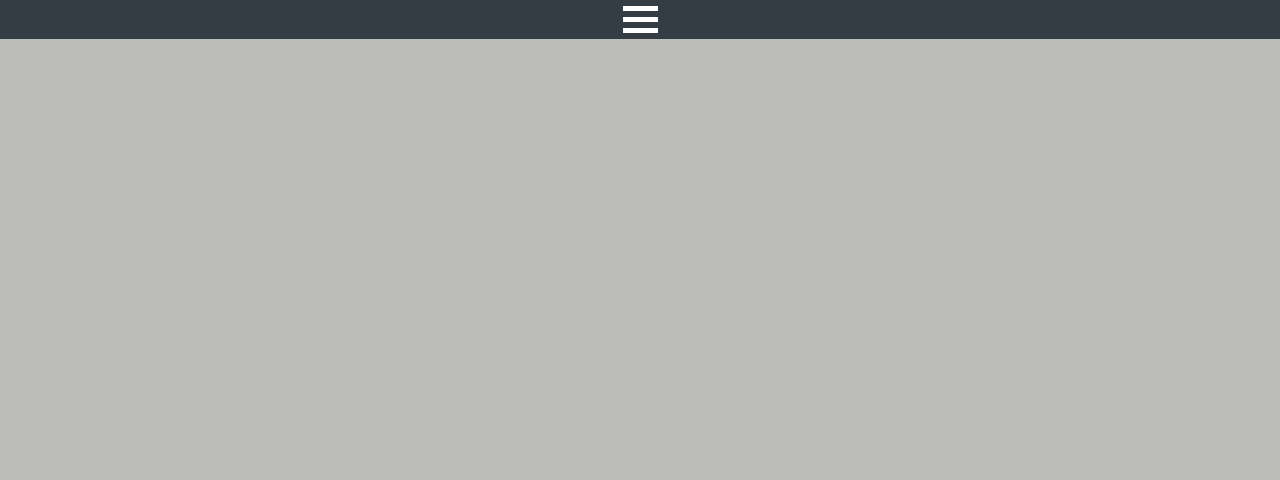
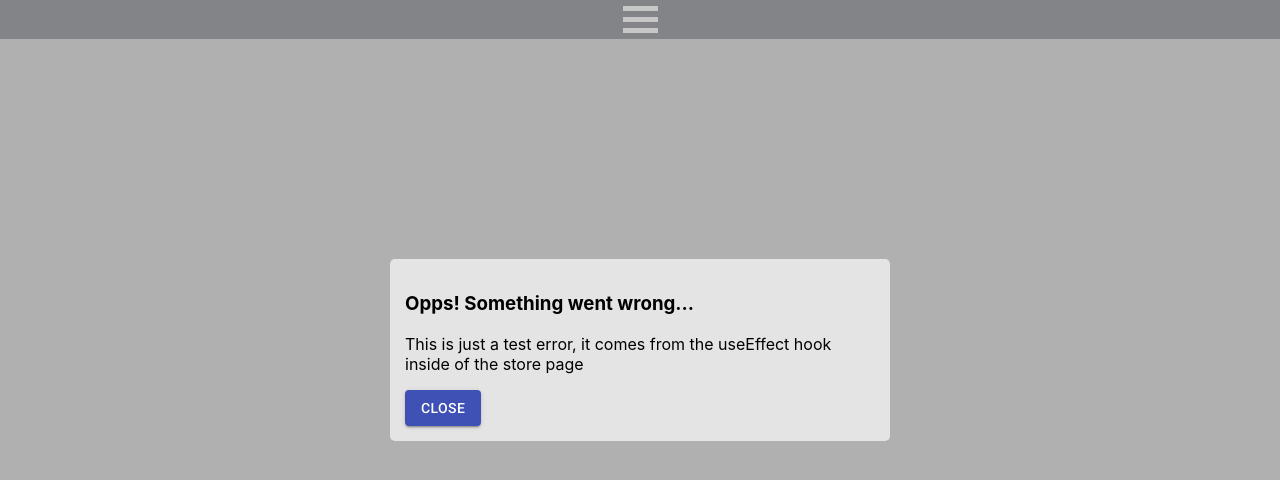
Before and after one commit to Mvcampbell3/initech-launch-system, a React (Create React App) app: page /store in a window 1280 px wide. Shown: the top 480 px of the page. Built offline with nearby package versions, Linux system fonts and the light colour scheme.

Commit message:
error-display component

```diff
--- a/src/App.js
+++ b/src/App.js
@@ -1,4 +1,4 @@
-import React from 'react';
+import React, { useState } from 'react';
 import { BrowserRouter as Router, Route, Switch } from 'react-router-dom';
 import './App.css';
 
@@ -21,11 +21,32 @@ import Store from './pages/Store';
 */
 
 function App() {
+
+  const [user, setUser] = useState(false);
+  const [displayError, setDisplayError] = useState(false);
+  const [errorMessages, setErrorMessages] = useState([]);
+
+  const setErrors = (messages) => {
+    setDisplayError(true);
+    setErrorMessages(messages);
+  }
+
+  const clearErrors = () => {
+    setDisplayError(false);
+    setErrorMessages([]);
+  }
+
   return (
     <Router>
       <Switch>
         <Route exact path='/' render={props => <Landing {...props} />} />
-        <Route exact path='/store' render={props => <Store {...props} />} />
+        <Route exact path='/store' render={props => <Store
+          {...props} user={user}
+          displayError={displayError}
+          errorMessages={errorMessages}
+          setErrors={setErrors}
+          clearErrors={clearErrors}
+        />} />
       </Switch>
     </Router>
   );
--- /dev/null
+++ b/src/components/ErrorDisplay/errorDisplay.css
@@ -0,0 +1,23 @@
+.error-container {
+  position: fixed;
+  top: 0;
+  left: 0;
+  z-index: 30;
+  background-color: rgba(170, 170, 170, 0.658);
+  min-height: 100vh;
+  height: 100vh;
+  width: 100vw;
+  display: grid;
+  place-items: center center;
+}
+
+.error-wrapper {
+  width: 40%;
+  max-width: 500px;
+  min-width: 300px;
+  position: relative;
+  transform: translateY(-50px);
+  padding: 15px;
+  border-radius: 5px;
+  background-color: rgba(255, 255, 255, 0.658);
+}
--- /dev/null
+++ b/src/components/ErrorDisplay/index.js
@@ -0,0 +1,25 @@
+import React from 'react';
+import './errorDisplay.css';
+import Button from '@material-ui/core/Button';
+
+const ErrorDisplay = (props) => {
+  return (
+    <div className="error-container">
+      <div className="error-wrapper">
+        <div className="error-top">
+          <h3 className="error-title">Opps! Something went wrong...</h3>
+        </div>
+        <div className="error-body">
+          {props.errorMessages.map(message => (
+            <p>{message.message}</p>
+          ))}
+        </div>
+        <div className="error-action">
+          <Button variant='contained' onClick={props.clearErrors} color='primary'>Close</Button>
+        </div>
+      </div>
+    </div>
+  );
+}
+
+export default ErrorDisplay;
--- a/src/pages/Landing/landing.css
+++ b/src/pages/Landing/landing.css
@@ -13,7 +13,7 @@
 
 .opac-holder.opac-up {
   background-color: rgba(29, 29, 29, 0.55);
-  transition: background-color 2s;
+  transition: background-color 1s;
   transition-timing-function: ease-in-out;
 }
 
@@ -23,7 +23,7 @@
   display: grid;
   place-items: center;
   min-height: 100vh;
-  animation: opac-load 2s forwards ease-in-out;
+  animation: opac-load 1s forwards ease-in-out;
   padding: 15vh 0;
 }
 
--- a/src/pages/Store/index.js
+++ b/src/pages/Store/index.js
@@ -1,10 +1,18 @@
-import React from 'react';
+import React, { useEffect } from 'react';
 import './store.css';
 import Nav from '../../components/Nav';
+import ErrorDisplay from '../../components/ErrorDisplay';
 
 const Store = (props) => {
+
+  useEffect(() => {
+    props.setErrors([{ code: 122, message: 'This is just a test error, it comes from the useEffect hook inside of the store page' }])
+  }, [])
+
   return (
     <div className="store-container">
+      {/* Each page we make will have to have an error display component */}
+      {props.displayError ? <ErrorDisplay errorMessages={props.errorMessages} clearErrors={props.clearErrors} /> : null}
       <Nav />
     </div>
   );
```
